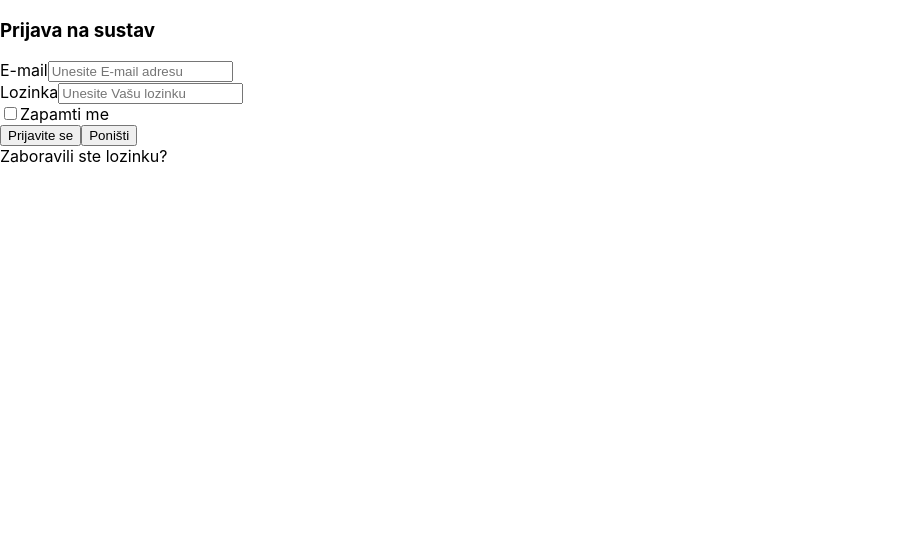
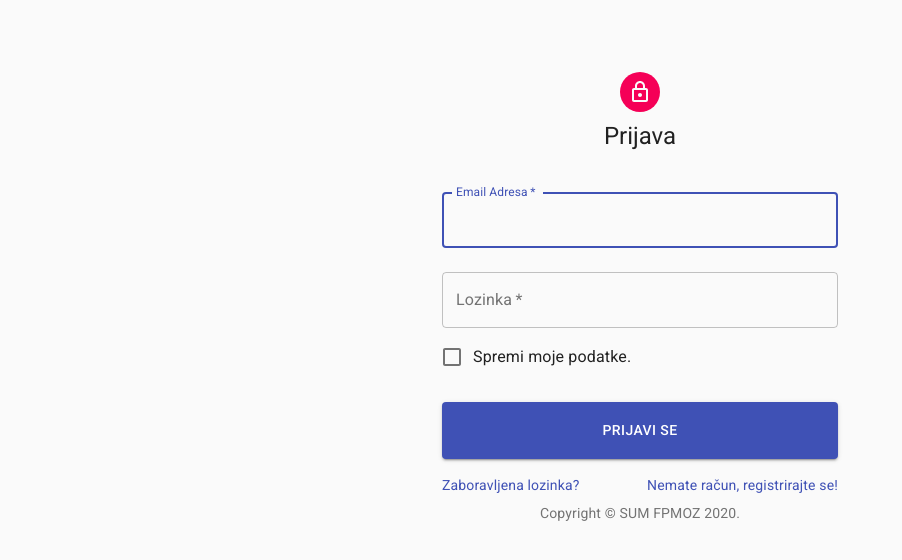
Before and after one commit to IgorVasic/userAuthParkSys, a React (Create React App) app in the folder app/: page / in a window 1280 px wide. Shown: the top 560 px of the page, without its empty margins (0-902 px from the left). Built offline with nearby package versions, Linux system fonts and the light colour scheme.

Commit message:
Dodan login

```diff
--- a/app/src/Login.js
+++ b/app/src/Login.js
@@ -1,33 +1,127 @@
-import React from "react";
+import React from 'react';
+import Avatar from '@material-ui/core/Avatar';
+import Button from '@material-ui/core/Button';
+import CssBaseline from '@material-ui/core/CssBaseline';
+import TextField from '@material-ui/core/TextField';
+import FormControlLabel from '@material-ui/core/FormControlLabel';
+import Checkbox from '@material-ui/core/Checkbox';
+import Link from '@material-ui/core/Link';
+import Grid from '@material-ui/core/Grid';
+import Box from '@material-ui/core/Box';
+import LockOutlinedIcon from '@material-ui/icons/LockOutlined';
+import Typography from '@material-ui/core/Typography';
+import { makeStyles } from '@material-ui/core/styles';
+import Container from '@material-ui/core/Container';
+import { withStyles } from '@material-ui/core/styles';
+
+
+const useStyles = theme => ({
+  paper: {
+    marginTop: theme.spacing(8),
+    display: 'flex',
+    flexDirection: 'column',
+    alignItems: 'center',
+  },
+  avatar: {
+    margin: theme.spacing(1),
+    backgroundColor: theme.palette.secondary.main,
+  },
+  form: {
+    width: '100%', // Fix IE 11 issue.
+    marginTop: theme.spacing(3),
+  },
+  submit: {
+    margin: theme.spacing(3, 0, 2),
+    padding: theme.spacing(2)
+
+  },
+
+});
 
 class Login extends React.Component{
     render(){
+      const { classes } = this.props;
+      function Copyright() {
+        return (
+          <Typography variant="body2" color="textSecondary" align="center">
+            {'Copyright © '}
+            <Link color="inherit" href="https://material-ui.com/">
+              SUM FPMOZ
+                  </Link>{' '}
+            {new Date().getFullYear()}
+            {'.'}
+          </Typography>
+        );
+      }
+
         return(
 
 
-            <form action="" method="post">
-              <h3>Prijava na sustav</h3>
-              <div className="form-group">
-                <label>E-mail</label>
-                <input className="form-control" type="text" placeholder="Unesite E-mail adresu" name="uname" required></input>
-              </div>
-              <div className="form-group">
-                <label>Lozinka</label>
-                <input className="form-control" type="password" placeholder="Unesite Vašu lozinku" name="psw" required></input>
-              </div>
-              <div className="form-group form-check">
-                <input type="checkbox" class="form-check-input" name="remember"></input>
-                <label className="form-check-label">Zapamti me</label>
-              </div>
-              <div class="d-flex justify-content-between">
-                <button type="submit" className="btn btn-primary">Prijavite se</button>
-                <button type="reset" className="btn btn-success" >Poništi</button>
-              </div>
-              <span className="psw"><a>Zaboravili ste lozinku?</a></span>
+          <Container component="main" maxWidth="xs">
+          <CssBaseline />
+          <div className={classes.paper}>
+            <Avatar className={classes.avatar}>
+              <LockOutlinedIcon />
+            </Avatar>
+            <Typography component="h1" variant="h5">
+              Prijava
+            </Typography>
+            <form className={classes.form} noValidate>
+              <TextField
+                variant="outlined"
+                margin="normal"
+                required
+                fullWidth
+                id="email"
+                label="Email Adresa"
+                ref="email"
+                autoComplete="email"
+                autoFocus
+              />
+              <TextField
+                variant="outlined"
+                margin="normal"
+                required
+                fullWidth
+                ref="psw"
+                label="Lozinka"
+                type="password"
+                id="password"
+                autoComplete="current-password"
+              />
+              <FormControlLabel
+                control={<Checkbox value="remember" color="primary" />}
+                label="Spremi moje podatke."
+              />
+              <Button
+                type="submit"
+                fullWidth
+                variant="contained"
+                color="primary"
+                className={classes.submit}
+              >
+                Prijavi se
+              </Button>
+              <Grid container>
+                <Grid item xs>
+                  <Link href="#" variant="body2">
+                    Zaboravljena lozinka?
+                  </Link>
+                </Grid>
+                <Grid item>
+                  <Link href="/signup" variant="body2">
+                    {"Nemate račun, registrirajte se!"}
+                  </Link>
+                </Grid>
+              </Grid>
             </form>
-
+          </div>
+          <Box mt={1}>
+            <Copyright />
+          </Box>
+        </Container>
 
             );
     };
 }
-export default Login;
+export default withStyles(useStyles, { withTheme: true })(Login);
--- a/app/src/Singup.js
+++ b/app/src/Singup.js
@@ -14,6 +14,8 @@
 import { makeStyles } from '@material-ui/core/styles';
 import Container from '@material-ui/core/Container';
 import { withStyles } from '@material-ui/core/styles';
+import AlertTitle  from '@material-ui/lab/AlertTitle';
+import  Alert  from '@material-ui/lab/Alert';
 
 
 
@@ -35,14 +37,17 @@
   },
   submit: {
     margin: theme.spacing(3, 0, 2),
+    padding: theme.spacing(2)
+
   },
+
 });//sav css
 
 
 class Singup extends React.Component {
   constructor(props) {
     super(props);
-    this.state = { name: '', srname: '', reg: '', psw: '', cnfpsw: '', message: '', code: "" };
+   this.state = {message: '', code: "" };
     //code varijabla za status 200 300 400 500
     //message varijabla
     //varijabla state salje vrijednosti korisnika putem post metode
@@ -50,10 +55,20 @@
   }
   handleSubmit = (event) => {
     let self = this;
+    const payload = {
+        ime: self.refs.name.getValue(),
+        prezime: self.refs.srname.getValue(),
+        email: self.refs.email.getValue(),
+        password: self.refs.psw.getValue(),
+        cnfPassword: self.refs.cnfpsw.getValue(),
+        regPlt: self.refs.reg.getValue()
+
+
+    };
     fetch('http://localhost:5000/api/signin', {
       method: 'POST',
       // We convert the React state to JSON and send it as the POST body
-      body: JSON.stringify(this.state)
+      body: JSON.stringify(payload)//zamjenjeno
     }).then(function (response) {//response odgovor sa servera najbitniji
       var json = response.json();
       self.setState({ "code": response.status });
@@ -80,7 +95,7 @@
         <Typography variant="body2" color="textSecondary" align="center">
           {'Copyright © '}
           <Link color="inherit" href="https://material-ui.com/">
-            Your Website
+            SUM FPMOZ
                 </Link>{' '}
           {new Date().getFullYear()}
           {'.'}
@@ -92,10 +107,17 @@
       //onchange uzima ono sto stavimo u input i spasava u state varijablu
       <Container component="main" maxWidth="xs">
         <CssBaseline />
+
+
         <div className={classes.paper}>
           <Avatar className={classes.avatar}>
             <LockOutlinedIcon />
           </Avatar>
+          {this.state.message != "" && <Alert severity={this.state.code == 200 ? "success" : "error"}>
+            <AlertTitle>{this.state.code == 200 ? "Uspješno obrađen zahtjev" : "Nastala je neka greška"}</AlertTitle>
+            {this.state.message}
+            </Alert>
+        }
           <Typography align="center" component="h1" variant="h5" >
             Registracija
           </Typography>
@@ -104,7 +126,7 @@
               <Grid item xs={12} sm={6}>
                 <TextField
 
-                  onChange={this.handleChange}
+                  ref = 'name'
                   autoComplete="fname"
                   name="firstName"
                   variant="outlined"
@@ -119,47 +141,42 @@
               <Grid item xs={12} sm={6}>
                 <TextField
 
-                  onChange={this.handleChange}
                   variant="outlined"
+                  ref = 'srname'
                   required
                   fullWidth
                   id="lastName"
                   label="Prezime"
-                  value={this.props.srname}
                   autoComplete="lname"
                 />
               </Grid>
               <Grid item xs={12}>
                 <TextField
-
-                  onChange={this.handleChange}
+                  ref = 'email'
                   variant="outlined"
                   required
                   fullWidth
                   id="email"
                   label="Email Adresa"
-                  value={this.props.email}
                   autoComplete="email"
                 />
               </Grid>
               <Grid item xs={12}>
                 <TextField
-                  onChange={this.handleChange}
+                  ref = 'reg'
                   variant="outlined"
                   required
                   fullWidth
-                  name="reg"
                   label="Registracijska oznaka"
                   autoComplete="registracijska-oznaka"
                 />
               </Grid>
               <Grid item xs={12}>
                 <TextField
-                  onChange={this.handleChange}
+                  ref = 'psw'
                   variant="outlined"
                   required
                   fullWidth
-                  value={this.props.psw}
                   label="Lozinka"
                   type="password"
                   id="password"
@@ -168,21 +185,22 @@
               </Grid>
               <Grid item xs={12}>
                 <TextField
+                  ref = 'cnfpass'
                   variant="outlined"
                   required
                   fullWidth
-                  value={this.props.cnfpsw}
                   label="Potvrda lozinke"
                   type="password"
                 />
               </Grid>
             </Grid>
-            <Button mt={5}
+            <Button
 
               type="submit"
               fullWidth
               variant="contained"
               color="primary"
+              className={classes.submit}
             >
               Registriraj se
             </Button>
@@ -190,14 +208,14 @@
 
             <Grid container justify="flex-end">
               <Grid item>
-                <Link href="#" variant="body2">
+                <Link href="/login" variant="body2">
                   Već imate račun? Prijavite se.
                 </Link>
               </Grid>
             </Grid>
           </form>
         </div>
-        <Box mt={5}>
+        <Box mt={1}>
           <Copyright />
         </Box>
       </Container>
@@ -206,4 +224,4 @@
   };
 }
 
-export default withStyles(useStyles, { withTheme: true })(Singup);
+export default withStyles(useStyles, { withTheme: true })(Singup);//razlog zasto sve dobro radi
```
Also changed, not shown: 1 other file (tests, documents, lock files or other folders).
